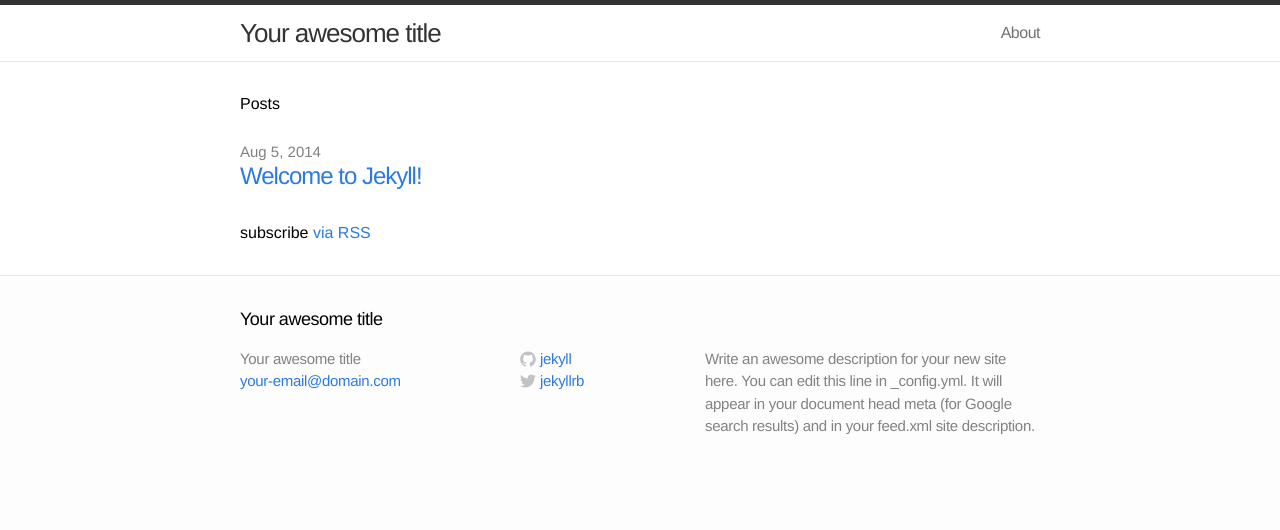
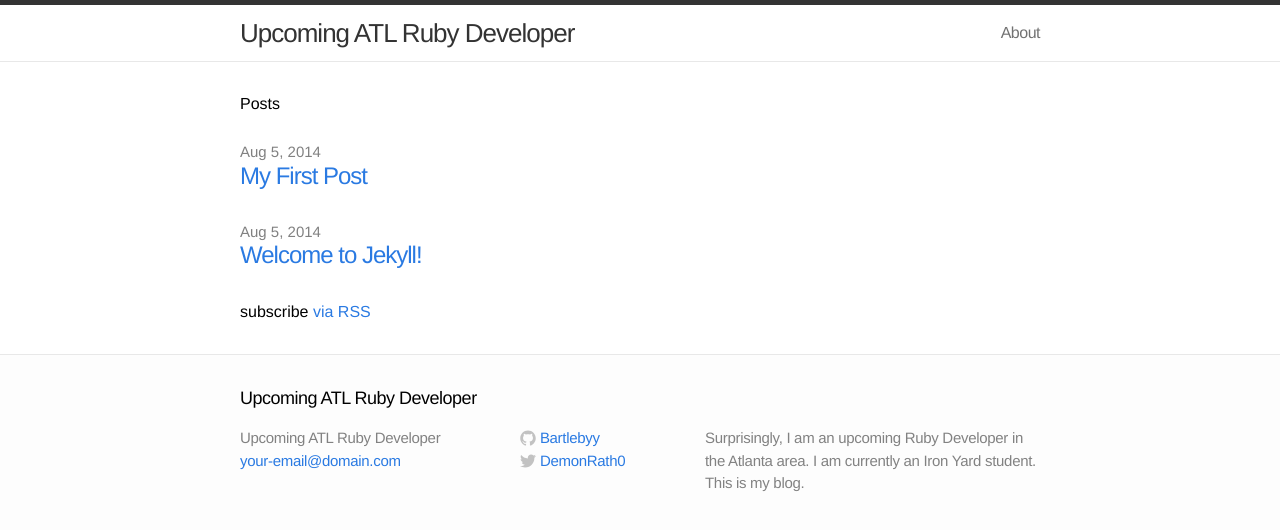
Before and after one commit to Bartlebyy/Bartlebyy.github.io, a Jekyll site: the page built from index.html, in a window 1280 px wide. Shown: the top 530 px of the page. Built offline with Jekyll 4.4.1, drawn with Linux system fonts in a browser that asks for light colours.

Commit message:
Adding small changes

```diff
--- a/_config.yml
+++ b/_config.yml
@@ -1,11 +1,11 @@
 # Site settings
-title: Your awesome title
+title: Upcoming ATL Ruby Developer
 email: your-email@domain.com
-description: "Write an awesome description for your new site here. You can edit this line in _config.yml. It will appear in your document head meta (for Google search results) and in your feed.xml site description."
+description: "Surprisingly, I am an upcoming Ruby Developer in the Atlanta area. I am currently an Iron Yard student. This is my blog."
 baseurl: ""
 url: "http://yourdomain.com"
-twitter_username: jekyllrb
-github_username:  jekyll
+twitter_username: DemonRath0
+github_username:  Bartlebyy
 
 # Build settings
 markdown: kramdown
```
Also changed, not shown: _posts/2014-08-05-my_first_post.markdown (added, +17 -0 lines).
